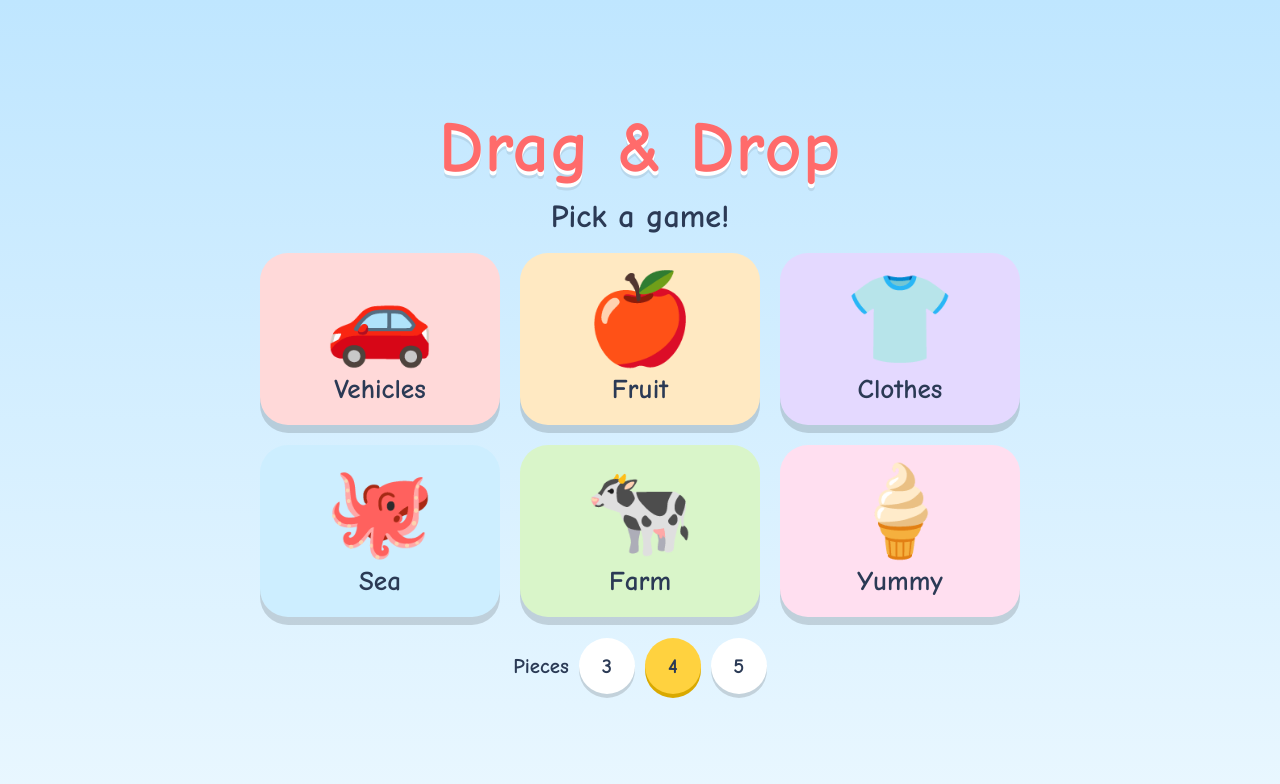
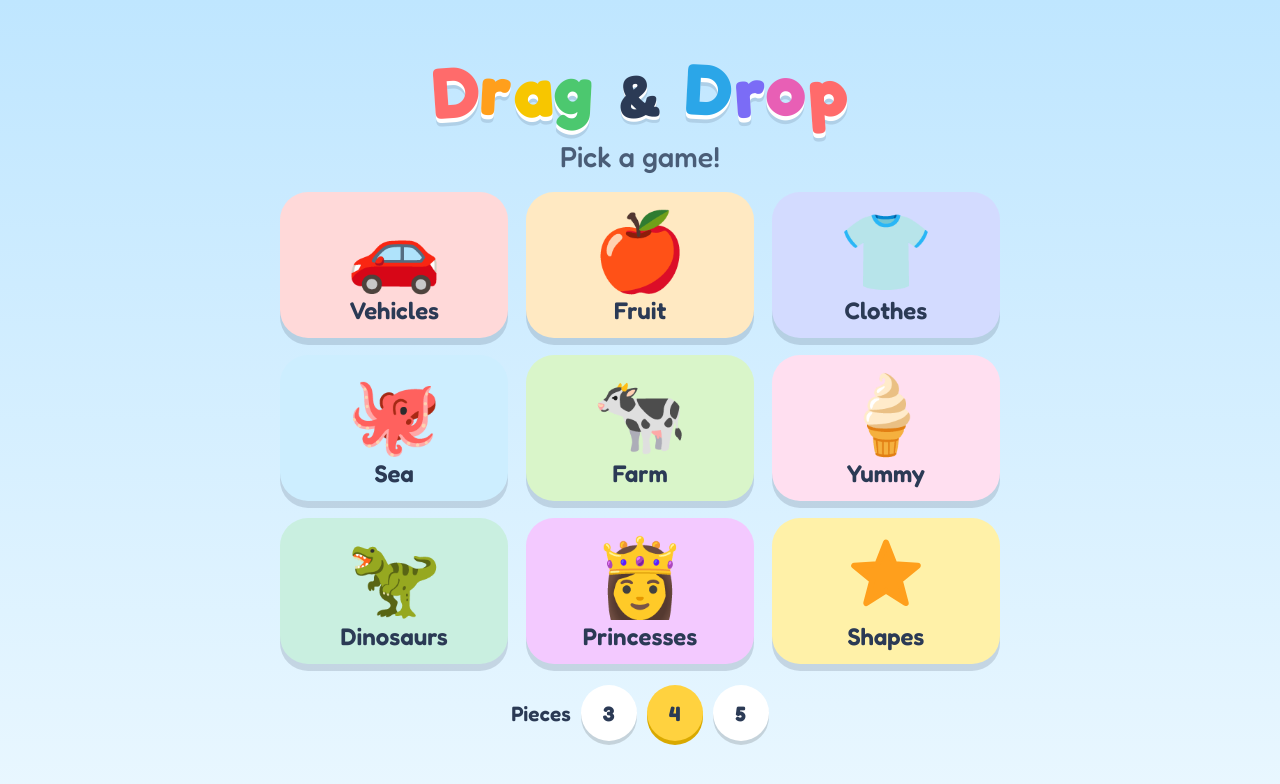
Before and after one commit to jpsmith89/Drag-DropGame, a plain HTML site: page index.html in a window 1280 px wide. Drawn offline with Linux system fonts and the light colour scheme.

Commit message:
New rounded font, favicon and app icons, add Dinosaurs, Princesses and Shapes themes
Co-authored-by: Cursor <cursoragent@cursor.com>

```diff
--- a/game.js
+++ b/game.js
@@ -3,8 +3,28 @@
 
   /* ------------------------------------------------------------------ *
    *  Themes. To add a game, add an entry here – nothing else to change.
-   *  e = emoji, n = name that is spoken when it is matched correctly.
+   *  e   = emoji picture      (or svg = drawn picture, plus k = unique key)
+   *  n   = name that is spoken when it is matched correctly.
    * ------------------------------------------------------------------ */
+
+  // Shapes are drawn (not emoji) so every one has a clearly different outline.
+  const svg = (inner, color) =>
+    `<svg viewBox="0 0 100 100" aria-hidden="true"><g fill="${color}" stroke="${color}" stroke-width="8" stroke-linejoin="round">${inner}</g></svg>`;
+  const poly = (n, R, r, rot = -90) => Array.from({ length: n }, (_, i) => {
+    const a = (rot + (i * 360) / n) * Math.PI / 180, rad = r && i % 2 ? r : R;
+    return `${(50 + rad * Math.cos(a)).toFixed(1)},${(50 + rad * Math.sin(a)).toFixed(1)}`;
+  }).join(" ");
+  const SHAPES = [
+    { k: "circle",   n: "Circle",   svg: svg(`<circle cx="50" cy="50" r="38"/>`, "#ff5d5d") },
+    { k: "square",   n: "Square",   svg: svg(`<rect x="15" y="15" width="70" height="70" rx="4"/>`, "#3b9cff") },
+    { k: "triangle", n: "Triangle", svg: svg(`<polygon points="50,14 88,82 12,82"/>`, "#ffbe0b") },
+    { k: "star",     n: "Star",     svg: svg(`<polygon points="${poly(10, 44, 19)}"/>`, "#ff9f1c") },
+    { k: "heart",    n: "Heart",    svg: svg(`<path d="M50 84 C14 58 10 36 26 24 C38 16 48 24 50 32 C52 24 62 16 74 24 C90 36 86 58 50 84 Z"/>`, "#ff4f9a") },
+    { k: "diamond",  n: "Diamond",  svg: svg(`<polygon points="50,10 86,50 50,90 14,50"/>`, "#8f5cf7") },
+    { k: "oval",     n: "Oval",     svg: svg(`<ellipse cx="50" cy="50" rx="40" ry="26"/>`, "#2ec4b6") },
+    { k: "hexagon",  n: "Hexagon",  svg: svg(`<polygon points="${poly(6, 40, 0, 0)}"/>`, "#7bc950") },
+  ];
+
   const THEMES = [
     { id: "vehicles", label: "Vehicles", icon: "🚗", card: "#ffd9d9", bg: ["#ffe1e1", "#fff4f0"], items: [
       { e: "🚗", n: "Car" }, { e: "🚌", n: "Bus" }, { e: "🚒", n: "Fire engine" }, { e: "🚜", n: "Tractor" },
@@ -14,7 +34,7 @@
       { e: "🍎", n: "Apple" }, { e: "🍌", n: "Banana" }, { e: "🍇", n: "Grapes" }, { e: "🍓", n: "Strawberry" },
       { e: "🍊", n: "Orange" }, { e: "🍉", n: "Watermelon" }, { e: "🍐", n: "Pear" }, { e: "🍒", n: "Cherries" },
       { e: "🍍", n: "Pineapple" }, { e: "🍋", n: "Lemon" } ] },
-    { id: "clothes", label: "Clothes", icon: "👕", card: "#e4d9ff", bg: ["#ebe3ff", "#f8f5ff"], items: [
+    { id: "clothes", label: "Clothes", icon: "👕", card: "#d3dbff", bg: ["#dde3ff", "#f4f6ff"], items: [
       { e: "👕", n: "T-shirt" }, { e: "👖", n: "Trousers" }, { e: "🧦", n: "Socks" }, { e: "🧢", n: "Cap" },
       { e: "👗", n: "Dress" }, { e: "🧥", n: "Coat" }, { e: "👟", n: "Trainer" }, { e: "🧤", n: "Gloves" },
       { e: "🧣", n: "Scarf" }, { e: "👒", n: "Hat" } ] },
@@ -30,7 +50,21 @@
       { e: "🍕", n: "Pizza" }, { e: "🍔", n: "Burger" }, { e: "🍦", n: "Ice cream" }, { e: "🍩", n: "Doughnut" },
       { e: "🍪", n: "Biscuit" }, { e: "🍞", n: "Bread" }, { e: "🥕", n: "Carrot" }, { e: "🌽", n: "Corn" },
       { e: "🧁", n: "Cupcake" }, { e: "🥚", n: "Egg" } ] },
+    { id: "dinos", label: "Dinosaurs", icon: "🦖", card: "#c9efe0", bg: ["#cdf1e3", "#f1fffa"],
+      must: ["🦕", "🦖"],            // these two are in every round
+      items: [
+      { e: "🦕", n: "Long neck" }, { e: "🦖", n: "T-Rex" }, { e: "🦎", n: "Lizard" }, { e: "🐊", n: "Crocodile" },
+      { e: "🥚", n: "Egg" }, { e: "🦴", n: "Bone" }, { e: "🌋", n: "Volcano" } ] },
+    { id: "princess", label: "Princesses", icon: "👸", card: "#f3c9ff", bg: ["#f6d9ff", "#fdf3ff"], items: [
+      { e: "👸", n: "Princess" }, { e: "👑", n: "Crown" }, { e: "🏰", n: "Castle" }, { e: "🦄", n: "Unicorn" },
+      { e: "🧚", n: "Fairy" }, { e: "🧜‍♀️", n: "Mermaid" }, { e: "🪄", n: "Magic wand" }, { e: "👠", n: "Shoe" },
+      { e: "🐸", n: "Frog" }, { e: "🎀", n: "Bow" } ] },
+    { id: "shapes", label: "Shapes", icon: SHAPES[3].svg, card: "#fff1a8", bg: ["#fff5b8", "#fffdf0"], items: SHAPES },
   ];
+
+  // every picture needs a unique key; emoji use themselves, drawn shapes use k
+  const keyOf = (item) => item.k || item.e;
+  const glyphOf = (item) => item.svg || item.e;
 
   /* ------------------------------ helpers ------------------------------ */
   const $ = (id) => document.getElementById(id);
@@ -168,7 +202,10 @@
     $("win").hidden = true;
     setBackground(theme.bg);
 
-    const picks = shuffle(theme.items).slice(0, state.count);
+    // some themes always include certain pictures (e.g. dinosaurs in the dinosaur game)
+    const musts = theme.items.filter((i) => (theme.must || []).includes(keyOf(i))).slice(0, state.count);
+    const rest = shuffle(theme.items.filter((i) => !musts.includes(i))).slice(0, state.count - musts.length);
+    const picks = shuffle([...musts, ...rest]);
     state.remaining = picks.length;
 
     // shadows (targets) and pieces in different orders
@@ -182,8 +219,8 @@
     targetOrder.forEach((item) => {
       const slot = document.createElement("div");
       slot.className = "slot";
-      slot.dataset.key = item.e;
-      slot.innerHTML = `<span class="shadow">${item.e}</span>`;
+      slot.dataset.key = keyOf(item);
+      slot.innerHTML = `<span class="shadow">${glyphOf(item)}</span>`;
       targets.appendChild(slot);
       dots.insertAdjacentHTML("beforeend", `<span class="dot"></span>`);
     });
@@ -196,11 +233,11 @@
   function makePiece(item) {
     const p = document.createElement("div");
     p.className = "piece";
-    p.dataset.key = item.e;
+    p.dataset.key = keyOf(item);
     p.dataset.name = item.n;
     p.setAttribute("role", "button");
     p.setAttribute("aria-label", item.n);
-    p.innerHTML = `<span class="glyph">${item.e}</span>`;
+    p.innerHTML = `<span class="glyph">${glyphOf(item)}</span>`;
     enableDrag(p);
     return p;
   }
--- a/index.html
+++ b/index.html
@@ -3,16 +3,27 @@
 <head>
   <meta charset="utf-8">
   <meta name="viewport" content="width=device-width, initial-scale=1, maximum-scale=1, user-scalable=no, viewport-fit=cover">
-  <meta name="theme-color" content="#7ec8f0">
+  <meta name="theme-color" content="#6ec1f5">
   <meta name="description" content="A simple, free drag and drop matching game for toddlers and preschoolers.">
+  <meta name="apple-mobile-web-app-capable" content="yes">
+  <meta name="apple-mobile-web-app-title" content="Drag &amp; Drop">
   <title>Drag &amp; Drop Fun</title>
+  <link rel="icon" href="favicon.svg" type="image/svg+xml">
+  <link rel="icon" href="icons/favicon-32.png" type="image/png" sizes="32x32">
+  <link rel="apple-touch-icon" href="icons/apple-touch-icon.png">
+  <link rel="manifest" href="manifest.webmanifest">
+  <link rel="preload" href="fonts/Fredoka-latin.woff2" as="font" type="font/woff2" crossorigin>
   <link rel="stylesheet" href="style.css">
 </head>
 <body>
 
   <!-- HOME SCREEN -->
   <main id="home" class="screen active">
-    <h1 class="title">Drag &amp; Drop</h1>
+    <h1 class="title" aria-label="Drag &amp; Drop">
+      <span style="--c:#ff6b6b">D</span><span style="--c:#ff9f1c">r</span><span style="--c:#f7c600">a</span><span style="--c:#4cc86f">g</span>
+      <span class="amp" style="--c:#2b3a55">&amp;</span>
+      <span style="--c:#2ba6e8">D</span><span style="--c:#7b6cf6">r</span><span style="--c:#e85fb5">o</span><span style="--c:#ff6b6b">p</span>
+    </h1>
     <p class="subtitle">Pick a game!</p>
     <div id="themes" class="themes"></div>
 
--- a/style.css
+++ b/style.css
@@ -1,3 +1,11 @@
+@font-face {
+  font-family: "Fredoka";
+  src: url("fonts/Fredoka-latin.woff2") format("woff2");
+  font-weight: 300 700;
+  font-style: normal;
+  font-display: swap;
+}
+
 :root {
   --bg1: #bfe6ff;
   --bg2: #e9f7ff;
@@ -17,7 +25,8 @@ html, body {
   user-select: none;
   -webkit-user-select: none;
   -webkit-touch-callout: none;
-  font-family: "Baloo 2", "Comic Sans MS", "Chalkboard SE", "Trebuchet MS", system-ui, sans-serif;
+  font-family: "Fredoka", ui-rounded, "SF Pro Rounded", "Arial Rounded MT Bold", "Nunito", system-ui, sans-serif;
+  font-weight: 500;
   color: var(--ink);
 }
 
@@ -45,57 +54,94 @@ button {
 
 /* ---------- Home ---------- */
 #home {
-  justify-content: center;
+  justify-content: flex-start;
   gap: 1.2vmin;
-  padding: 3vmin;
+  padding: 3vmin 3vmin 4vmin;
   overflow-y: auto;
   touch-action: pan-y;
 }
+/* centre the content when it fits, scroll from the top when it doesn't */
+#home > :first-child { margin-top: auto; }
+#home > :last-child { margin-bottom: auto; }
+
 .title {
   margin: 0;
-  font-size: clamp(2.2rem, 9vmin, 4.5rem);
-  letter-spacing: 1px;
-  color: #ff6b6b;
-  text-shadow: 0 4px 0 #fff, 0 7px 0 rgba(0,0,0,0.08);
+  font-size: clamp(2.4rem, 9vmin, 4.8rem);
+  font-weight: 700;
+  letter-spacing: 0.02em;
+  line-height: 1.1;
+  white-space: nowrap;
 }
+.title span {
+  display: inline-block;
+  color: var(--c);
+  text-shadow: 0 0.06em 0 #fff, 0 0.11em 0 rgba(43, 58, 85, 0.14);
+}
+.title span:nth-child(odd) { transform: rotate(-4deg); }
+.title span:nth-child(even) { transform: rotate(3deg) translateY(-0.03em); }
+.title .amp { margin: 0 0.1em; font-size: 0.8em; }
 .subtitle {
   margin: 0 0 1vmin;
-  font-size: clamp(1.1rem, 4vmin, 2rem);
-  font-weight: 700;
+  font-size: clamp(1.1rem, 3.6vmin, 1.8rem);
+  font-weight: 500;
+  opacity: 0.8;
 }
 .themes {
   display: grid;
   grid-template-columns: repeat(3, 1fr);
-  gap: clamp(10px, 2.5vmin, 24px);
-  width: min(94vw, 760px);
-}
-@media (orientation: portrait) and (max-width: 520px) {
-  .themes { grid-template-columns: repeat(2, 1fr); }
+  gap: clamp(10px, 2.2vmin, 22px);
+  width: min(94vw, 720px);
 }
 .theme-card {
   display: flex;
   flex-direction: column;
   align-items: center;
   justify-content: center;
-  gap: 4px;
-  padding: clamp(10px, 2.5vmin, 22px) 8px;
+  gap: 2px;
+  padding: clamp(8px, 1.8vmin, 18px) 6px clamp(8px, 1.6vmin, 16px);
   border-radius: var(--radius);
   background: var(--card, #fff);
   color: var(--ink);
-  box-shadow: 0 8px 0 rgba(0,0,0,0.14);
+  box-shadow: 0 7px 0 rgba(43, 58, 85, 0.16);
   transition: transform 0.12s, box-shadow 0.12s;
 }
-.theme-card:active { transform: translateY(6px); box-shadow: 0 2px 0 rgba(0,0,0,0.14); }
-.theme-card .icon { font-size: clamp(3rem, 12vmin, 5.5rem); line-height: 1.1; }
-.theme-card .label { font-size: clamp(1rem, 3.4vmin, 1.7rem); font-weight: 800; }
+.theme-card:active { transform: translateY(5px); box-shadow: 0 2px 0 rgba(43, 58, 85, 0.16); }
+.theme-card .icon {
+  display: flex;
+  align-items: center;
+  justify-content: center;
+  height: 1.15em;
+  font-size: clamp(2.6rem, 9.5vmin, 4.8rem);
+  line-height: 1;
+}
+.theme-card .label { font-size: clamp(1rem, 3vmin, 1.5rem); font-weight: 600; }
+.theme-card .icon svg { width: 1em; height: 1em; display: block; }
 
 .level {
   display: flex;
   align-items: center;
   gap: 10px;
   margin-top: 1.5vmin;
-  font-weight: 800;
-  font-size: clamp(0.9rem, 2.8vmin, 1.3rem);
+  font-weight: 600;
+  font-size: clamp(0.95rem, 2.8vmin, 1.3rem);
+}
+
+/* phones / tablets held upright: use the extra height */
+@media (orientation: portrait) {
+  .title { font-size: clamp(2.4rem, 13vw, 4.8rem); }
+  .subtitle { font-size: clamp(1.1rem, 5vw, 1.8rem); }
+  #home { gap: 2vh; }
+  .themes { gap: clamp(10px, 3vw, 22px); width: min(94vw, 640px); }
+  .theme-card { padding-block: clamp(12px, 3.5vw, 26px); }
+  .theme-card .icon { font-size: clamp(2.8rem, 15vw, 5.2rem); }
+  .theme-card .label { font-size: clamp(1rem, 4.2vw, 1.6rem); }
+  .level { font-size: clamp(1rem, 4vw, 1.4rem); margin-top: 1vh; }
+  .level-btn { width: clamp(44px, 11vw, 60px); height: clamp(44px, 11vw, 60px); }
+}
+
+@media (max-height: 520px) {
+  .subtitle { display: none; }
+  .theme-card .icon { font-size: clamp(2rem, 8vmin, 3rem); }
 }
 .level-btn {
   width: clamp(40px, 7vmin, 56px);
@@ -195,6 +241,9 @@ button {
 .piece.dragging .glyph { transform: scale(1.15); }
 .glyph { display: block; transition: transform 0.12s; }
 
+/* drawn pictures (shapes) fill the same space an emoji would */
+.glyph svg, .shadow svg { display: block; width: 1em; height: 1em; }
+
 .piece.wrong { animation: shake 0.4s; }
 
 /* piece after landing in its slot */
```
Also changed, not shown: favicon.svg (added), fonts/Fredoka-latin.woff2 (added), icons/apple-touch-icon.png (added), icons/favicon-32.png (added), icons/icon-192.png (added), icons/icon-512.png (added), manifest.webmanifest (added), 1 other file.
